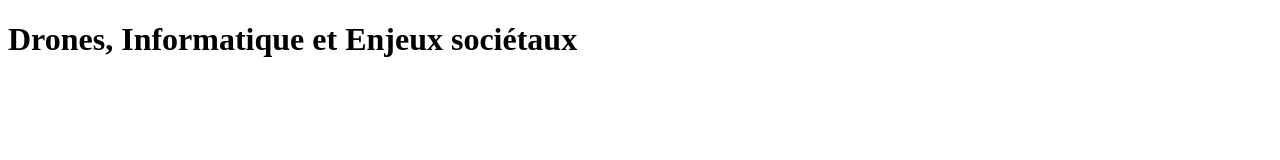
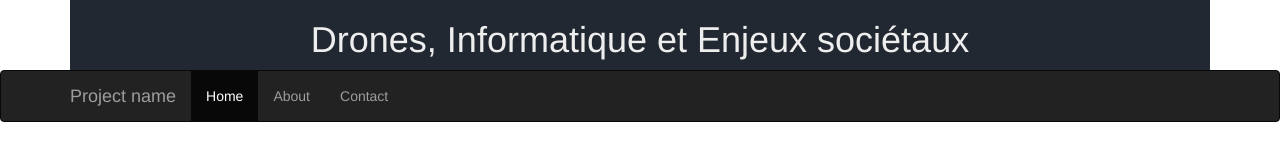
Before and after one commit to qesnault/ppp-pt1, a plain HTML site: page index.html in a window 1280 px wide. Drawn offline with nearby package versions, Linux system fonts and the light colour scheme.

Commit message:
Bootstrap

```diff
--- a/index.html
+++ b/index.html
@@ -2,9 +2,49 @@
 <html lang="fr" dir="ltr">
   <head>
     <meta charset="utf-8">
+    <meta name="viewport" content="width=device-width, initial-scale=1">
     <title>Site web PPP</title>
+    <link href="https://maxcdn.bootstrapcdn.com/bootstrap/3.3.7/css/bootstrap.min.css" rel="stylesheet">
+    <script src="https://code.jquery.com/jquery-1.12.4.min.js"></script>
+    <script src="https://maxcdn.bootstrapcdn.com/bootstrap/3.3.7/js/bootstrap.min.js"></script>
   </head>
   <body>
-    <h1>Drones, Informatique et Enjeux sociétaux</h1>
+    <div class="container">
+      <header class="blog-header py-3" style="background-color: #222831">
+        <div class="row flex-nowrap justify-content-between align-items-center">
+          <div class="col-4 text-center">
+            <h1 style="color: #eeeeee">Drones, Informatique et Enjeux sociétaux</h1>
+          </div>
+        </div>
+      </header>
+    </div>
+    <nav class="navbar navbar-inverse">
+      <div class="container">
+        <div class="navbar-header">
+          <button type="button" class="navbar-toggle collapsed" data-toggle="collapse" data-target="#navbar" aria-expanded="false" aria-controls="navbar">
+            <span class="sr-only">Toggle navigation</span>
+          </button>
+
+          <a class="navbar-brand" href="#">Project name</a>
+
+        </div>
+
+        <div id="navbar" class="collapse navbar-collapse">
+
+          <ul class="nav navbar-nav">
+
+            <li class="active"><a href="#">Home</a></li>
+
+            <li><a href="#about">About</a></li>
+
+            <li><a href="#contact">Contact</a></li>
+
+          </ul>
+
+        </div>
+
+      </div>
+
+    </nav>
   </body>
 </html>
```
